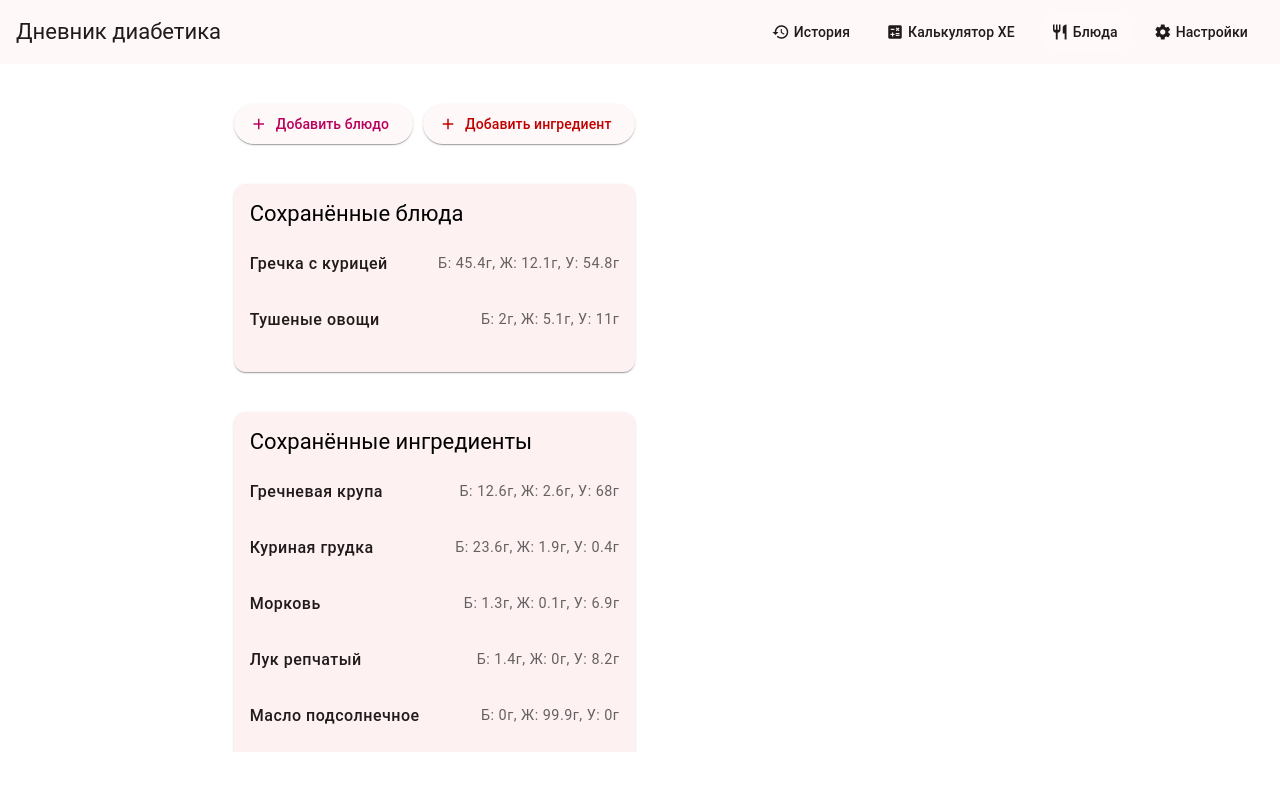
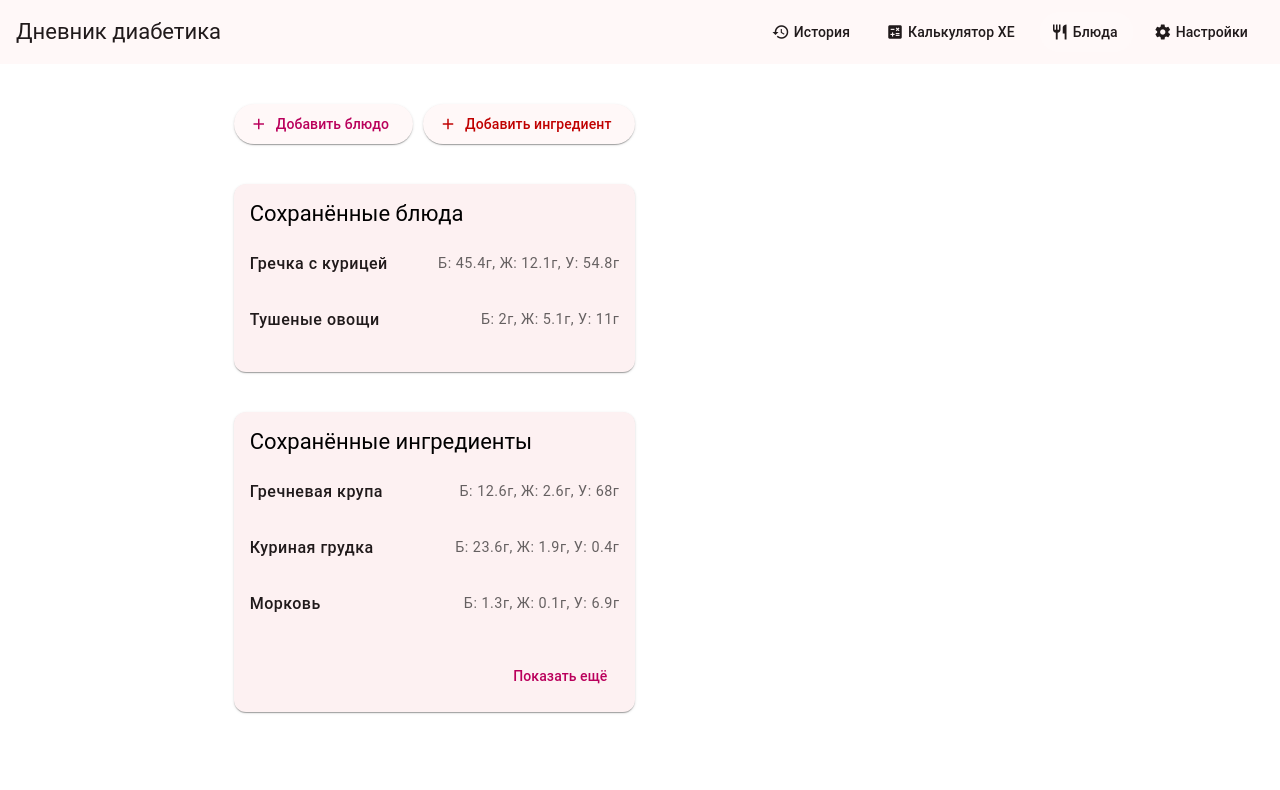
Before and after one commit to LifeForAuir/diabet-app, an Angular app: page /dishes in a window 1280 px wide. Shown: the top 790 px of the page. Built offline with nearby package versions, Linux system fonts and the light colour scheme.

Commit message:
Показать еще в карточке

```diff
--- a/src/app/components/shared/card/card.component.html
+++ b/src/app/components/shared/card/card.component.html
@@ -3,11 +3,14 @@
     <mat-card-title>{{ title }}</mat-card-title>
   </mat-card-header>
   <mat-card-content [class]="contentClass">
-    <mat-list class="card-list" *ngIf="items.length > 0">
-      <mat-list-item *ngFor="let item of items">
+    <mat-list class="card-list" *ngIf="visibleItems.length > 0">
+      <mat-list-item *ngFor="let item of visibleItems">
         <ng-container *ngTemplateOutlet="itemTemplate; context: { $implicit: item }"></ng-container>
       </mat-list-item>
     </mat-list>
     <ng-content></ng-content>
   </mat-card-content>
+  <mat-card-actions *ngIf="hasMoreItems" align="end">
+    <button mat-button (click)="loadMore()">Показать ещё</button>
+  </mat-card-actions>
 </mat-card>
--- a/src/app/components/shared/card/card.component.scss
+++ b/src/app/components/shared/card/card.component.scss
@@ -1,5 +1,28 @@
 mat-card {
   margin-bottom: 20px;
+  display: flex;
+  flex-direction: column;
+  min-height: 0;
+}
+
+mat-card-content {
+  flex: 1;
+  overflow: auto;
+  min-height: 0;
+}
+
+mat-list-item.mat-list-item {
+  height: auto;
+  padding: 8px 0;
+
+  .mat-list-item-content {
+    height: auto !important;
+    padding: 8px 16px;
+  }
+}
+
+mat-card-actions {
+  padding: 16px;
 }
 
 .card-list mat-list-item {
--- a/src/app/components/shared/card/card.component.ts
+++ b/src/app/components/shared/card/card.component.ts
@@ -2,6 +2,7 @@ import { Component, Input, TemplateRef, ContentChild } from '@angular/core';
 import { CommonModule } from '@angular/common';
 import { MatCardModule } from '@angular/material/card';
 import { MatListModule } from '@angular/material/list';
+import { MatButtonModule } from '@angular/material/button';
 
 @Component({
   selector: 'app-card',
@@ -11,12 +12,34 @@ import { MatListModule } from '@angular/material/list';
   imports: [
     CommonModule,
     MatCardModule,
-    MatListModule
+    MatListModule,
+    MatButtonModule
   ]
 })
 export class CardComponent<T> {
   @Input() title: string = '';
   @Input() contentClass: string = '';
   @Input() items: T[] = [];
+  @Input() readonly itemsPerPage = 3;
   @ContentChild('itemTemplate') itemTemplate!: TemplateRef<{ $implicit: T }>;
+
+  visibleItems: T[] = [];
+  private currentPage = 1;
+
+  ngOnChanges(): void {
+    this.updateVisibleItems();
+  }
+
+  loadMore(): void {
+    this.currentPage++;
+    this.updateVisibleItems();
+  }
+
+  private updateVisibleItems(): void {
+    this.visibleItems = this.items.slice(0, this.itemsPerPage * this.currentPage);
+  }
+
+  get hasMoreItems(): boolean {
+    return this.visibleItems.length < this.items.length;
+  }
 }
```
